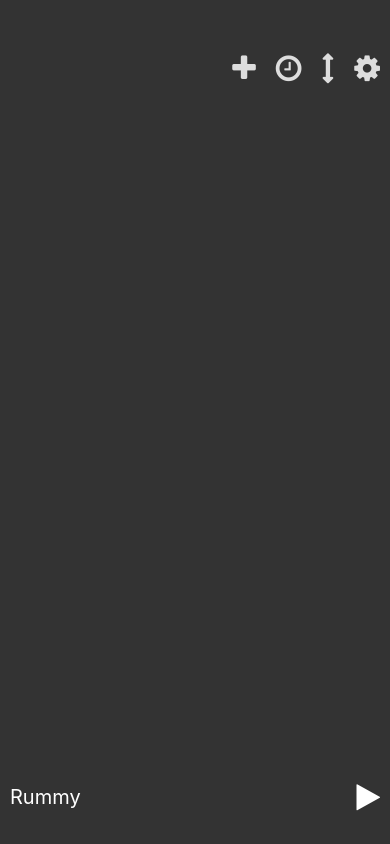
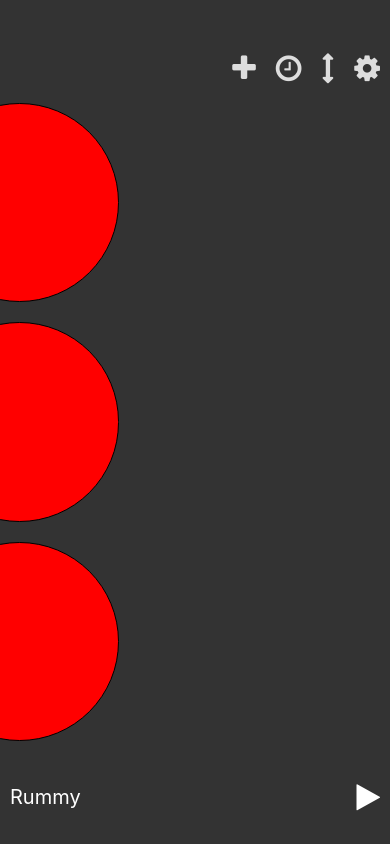
Before and after one commit to nazhot/Score_Counter, a React Native app: screen /Score in a window 390 px wide. Built offline with nearby package versions, Linux system fonts and the light colour scheme.

Commit message:
Started Check Box Column
Will be used for the quick delete functionality, adding a column of
checkboxes to the left when the button is clicked.
For now, there is just a set number, and they are round and huge, but
they do exactly nothing.

```diff
--- /dev/null
+++ b/components/CheckBoxColumn.js
@@ -0,0 +1,36 @@
+import { useState } from "react";
+import { Pressable, View } from "react-native";
+
+
+function setCheckBoxes( checked, setChecked ){
+    const checkBoxes = []
+    for ( const index in checked ) {
+        const isChecked = checked[index];
+        checkBoxes.push(
+            <Pressable
+                style={{flex: 1, alignItems: "center", justifyContent: "center", padding: 10}}
+                id={index}
+            >
+                <View style={{flex: 1, borderColor: "black", borderWidth: 1, borderRadius: 1000, backgroundColor: "red", aspectRatio: 1}}>
+
+                </View>
+            </Pressable>
+        )
+    }
+    return checkBoxes;
+}
+
+const CheckBoxColumn = ( {number} ) => {
+
+    const [checked, setChecked] = useState([false, false, false]);
+
+    return(
+        <View style={{flex: 1}}>
+            {setCheckBoxes(checked, setChecked)}
+        </View>
+    )
+
+};
+
+
+export default CheckBoxColumn;
--- a/components/ScoreContainer.js
+++ b/components/ScoreContainer.js
@@ -3,11 +3,13 @@ import { StyleSheet, View, FlatList } from 'react-native';
 import ScoreCard from './ScoreCard';
 import { useScoreData } from '../data/scoreData';
 import DraggableFlatList from 'react-native-draggable-flatlist';
+import CheckBoxColumn from './CheckBoxColumn';
 
 const styles = StyleSheet.create({
     container: {
         backgroundColor: "#333",
         flex: 9,
+        flexDirection: "row",
     }
 });
 
@@ -70,7 +72,13 @@ const ScoreContainer = ( {goToPlayerScreen} ) => {
         <View
             style={styles.container}
         >
-            {generateScoreCards(scoreData, goToPlayerScreen)}
+            <View style={{flex: 1}}>
+                <CheckBoxColumn number={1}/>
+            </View>
+            <View style={{flex: 9}}>
+                {generateScoreCards(scoreData, goToPlayerScreen)}
+            </View>
+
         </View>
     );
 
```
